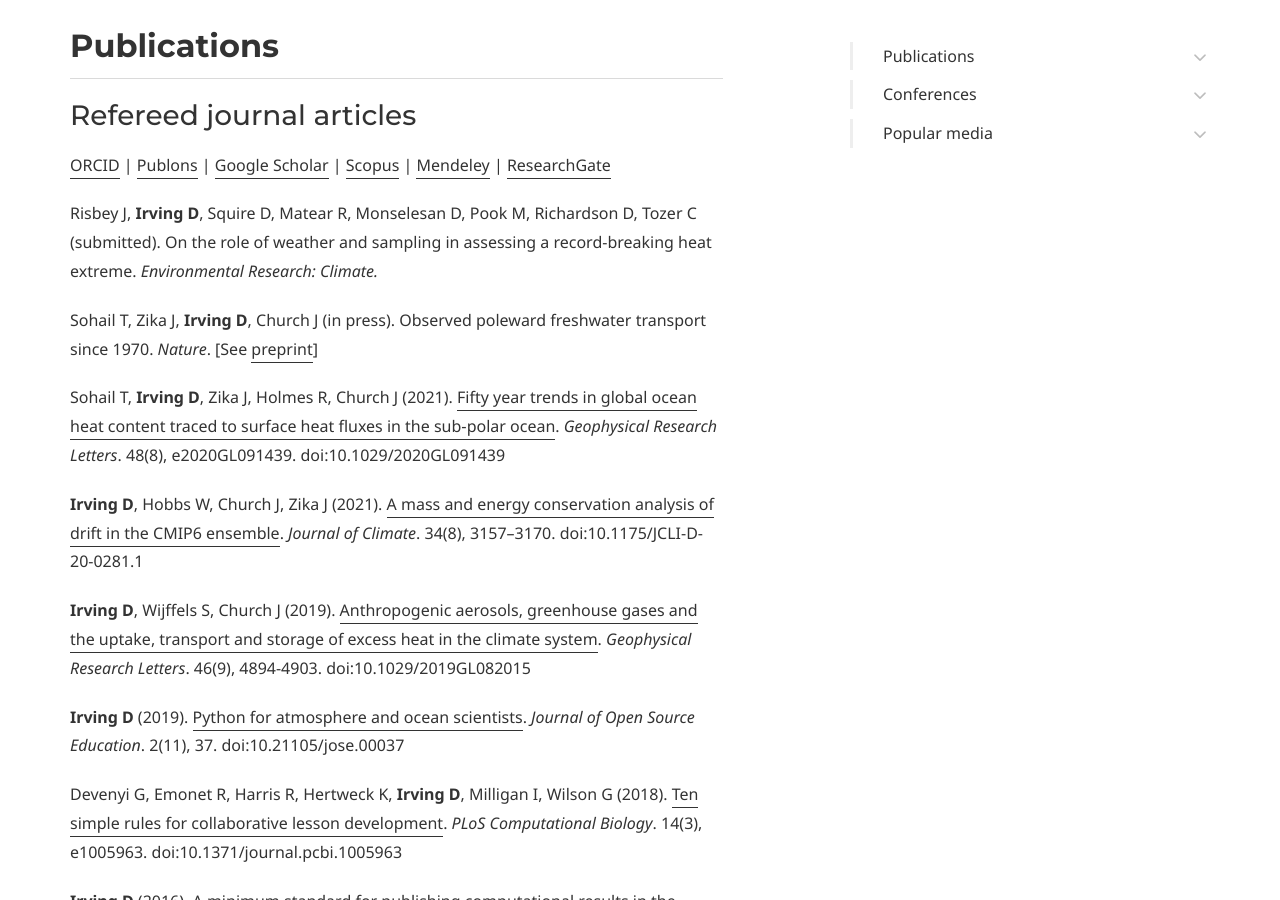
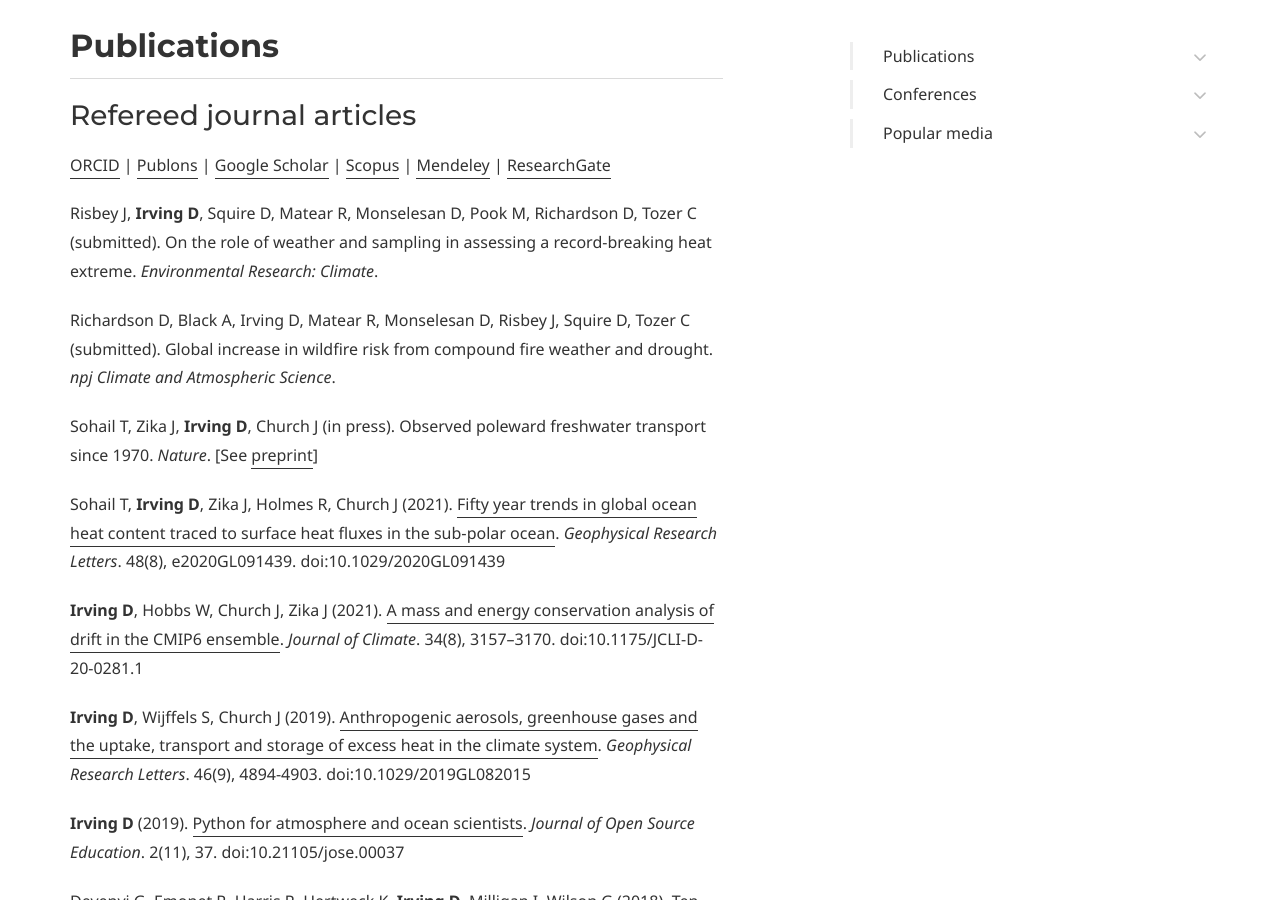
Before and after one commit to DamienIrving/damienirving.github.io, a Jekyll site: the page built from publications.md, in a window 1280 px wide and 900 px high, scrolled down 672 px. Built offline with Jekyll 4.4.1, drawn with Linux system fonts in a browser that asks for light colours; some web fonts are replaced.

Commit message:
Update publications.md

```diff
--- a/publications.md
+++ b/publications.md
@@ -28,7 +28,9 @@ page_nav:
 [Mendeley](https://www.mendeley.com/profiles/damien-irving/) |
 [ResearchGate](https://www.researchgate.net/profile/Damien_Irving)
 
-Risbey J, **Irving D**, Squire D, Matear R, Monselesan D, Pook M, Richardson D, Tozer C (submitted). On the role of weather and sampling in assessing a record-breaking heat extreme. *Environmental Research: Climate.*
+Risbey J, **Irving D**, Squire D, Matear R, Monselesan D, Pook M, Richardson D, Tozer C (submitted). On the role of weather and sampling in assessing a record-breaking heat extreme. *Environmental Research: Climate*.
+
+Richardson D, Black A, Irving D, Matear R, Monselesan D, Risbey J, Squire D, Tozer C (submitted). Global increase in wildfire risk from compound fire weather and drought. *npj Climate and Atmospheric Science*.
 
 Sohail T, Zika J, **Irving D**, Church J (in press). Observed poleward freshwater transport since 1970. *Nature*. [See [preprint](https://doi.org/10.21203/rs.3.rs-723246/v1)]
 
```
